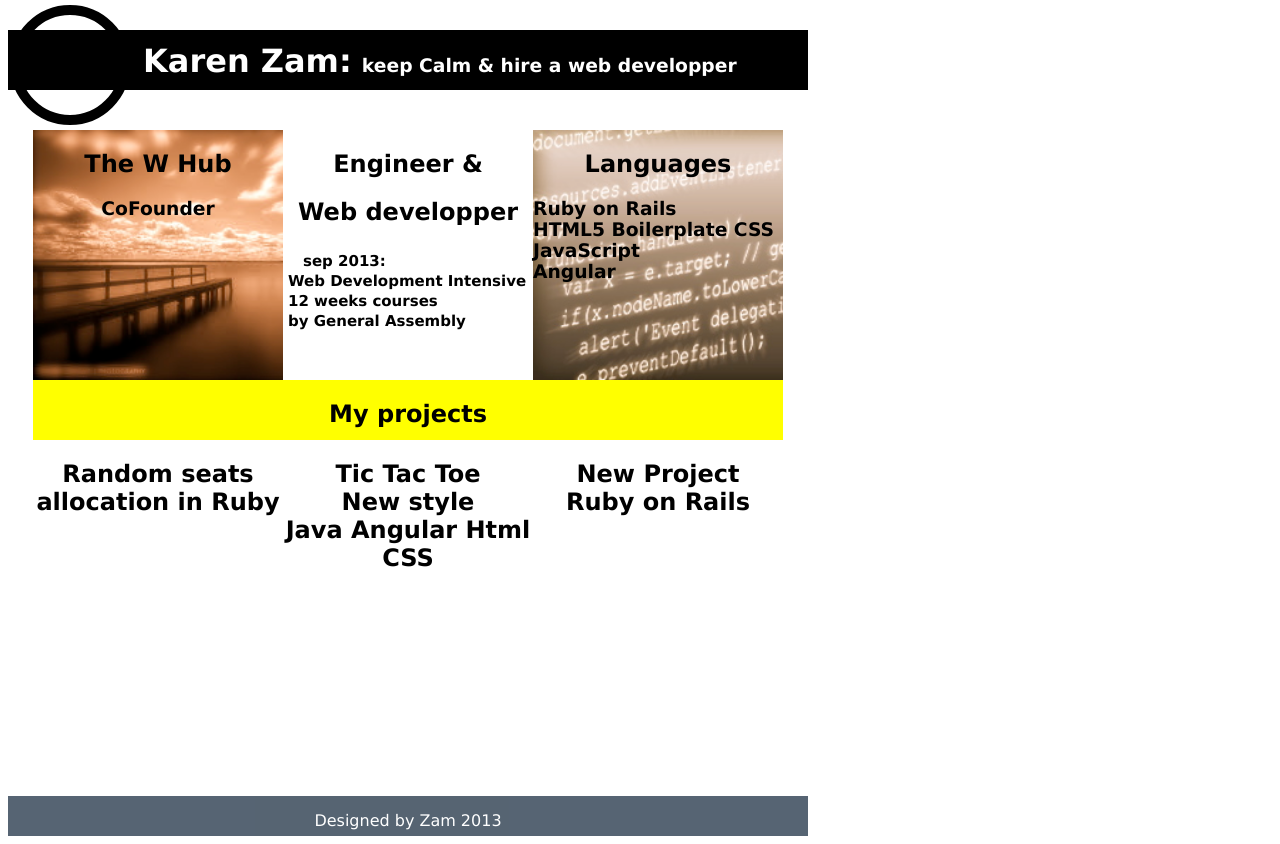
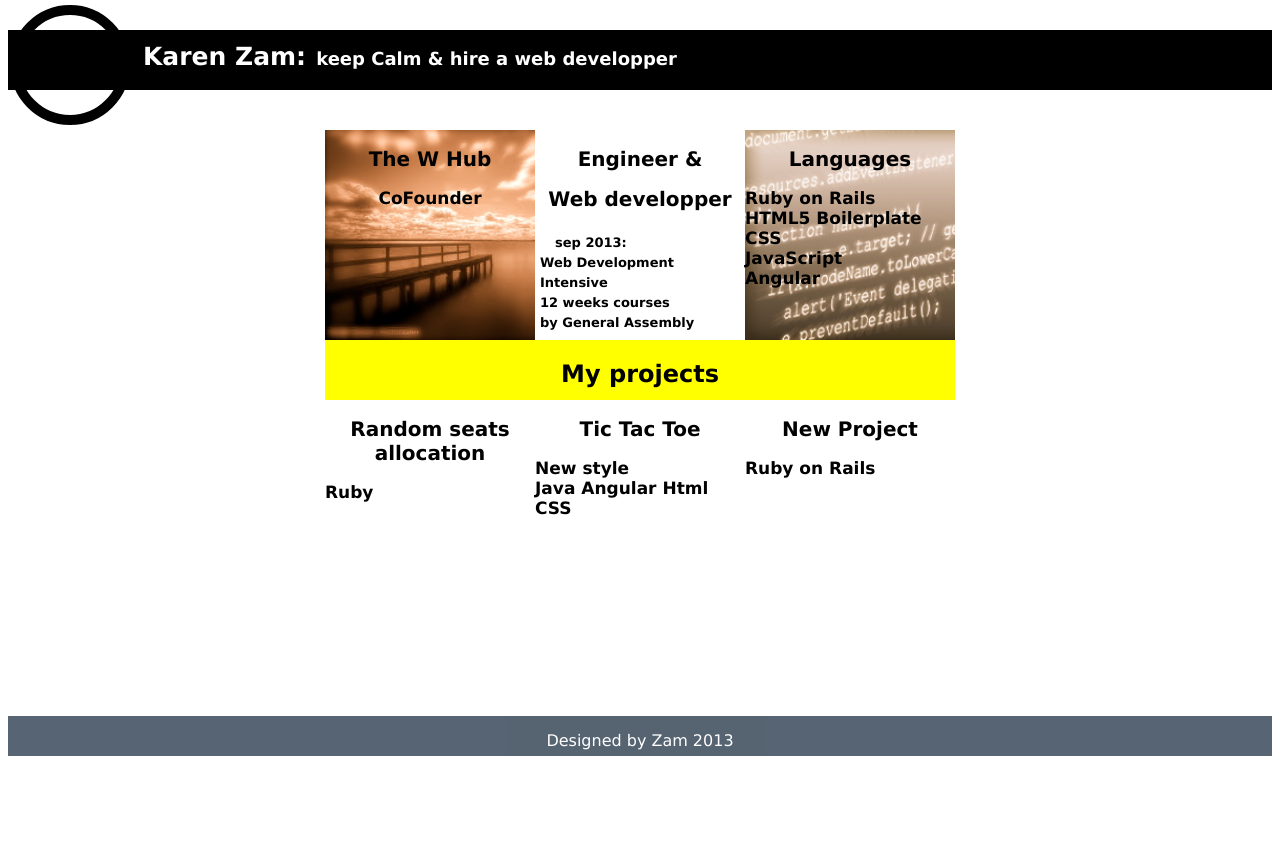
Before and after one commit to KarenZam/Zam_Profile_GH, a website: page app/index.html in a window 1280 px wide. After the commit the page ends 800 px from the top, so only its background shows below. Drawn offline with nearby package versions, Linux system fonts and the light colour scheme; files that its build step writes are made by us from their sources; files whose address does not match are found by name.

Commit message:
solve size

```diff
--- a/app/index.html
+++ b/app/index.html
@@ -55,13 +55,16 @@
 
             <div class="row">
                 <div class="cell" id="project_random">
-                    <h2>Random seats allocation in Ruby</h2>
+                    <h2>Random seats allocation</h2>
+                    <h3>Ruby</h3>
                 </div>
                 <div class="cell" id="project_tictactoe">
-                    <h2>Tic Tac Toe</br>New style</br>Java Angular Html CSS</h2>
+                    <h2>Tic Tac Toe</h2>
+                    <h3>New style</br>Java Angular Html CSS</h3>
                 </div>
                 <div class="cell" id="project_new">
-                    <h2>New Project</br>Ruby on Rails</h2>
+                    <h2>New Project</h2>
+                    <h3>Ruby on Rails</h3>
                 </div>
             </div>
         </div>
--- a/app/styles/main.css
+++ b/app/styles/main.css
@@ -13,7 +13,11 @@ header h1, header h3{
     color: white;
 }
 header h1 {
+    font-size: 25px;
     padding-left: 90px;
+}
+header h3 {
+    font-size: 18px;
 }
 header ul li {
     display: inline-block;
@@ -43,7 +47,6 @@ ul {
 body {
     font-family: Verdana;
     color: black;
-    width: 800px;
 }
 
 h2 h3{
@@ -52,24 +55,24 @@ h2 h3{
 
 #hero-unit {
     overflow: hidden;
-    width: 750px;
+    width: 630px;
     border-radius: 0;
     margin: 40px auto;
 }
 
 .cell {
     float: left;
-    width: 250px;
-    height: 250px;
+    width: 210px;
+    height: 210px;
 }
 .middle_line {
     float: left;
-    width: 750px;
+    width: 630px;
     height: 60px;
 }
 
 .cell p {
-    font-size: 15px;
+    font-size: 13px;
     text-align: left;
     padding: 5px;
     line-height: 20px;
@@ -78,7 +81,11 @@ h2 h3{
     font-weight:bold;
 }
 .cell h2 {
+    font-size: 20px;
     text-align: center;
+}
+.cell h3 {
+    font-size: 17px;
 }
 .row {
     clear: both;
@@ -143,6 +150,7 @@ h2 h3{
     clear: both;
     text-align: center;
     margin-right: 20px;
+    padding: 0px;
 }
 
 .social_media li {
@@ -187,12 +195,15 @@ footer p {
 
 /*---------------------------------------------------------------*/
 
-@media (max-width: 750px) {
+@media (max-width: 800px) {
     header h1{
         font-size: 20px;
     }
     header h3 {
         font-size: 15px;
+    }
+    body{
+        /*width: 800px;*/
     }
     header {
         width: 100%;
```
Also changed, not shown: dist/styles/11b5f591.main.css (deleted), dist/styles/597470ee.main.css (deleted), dist/styles/68a915b1.main.css (deleted), dist/styles/dd2d9bde.main.css (deleted), 1 other file.
